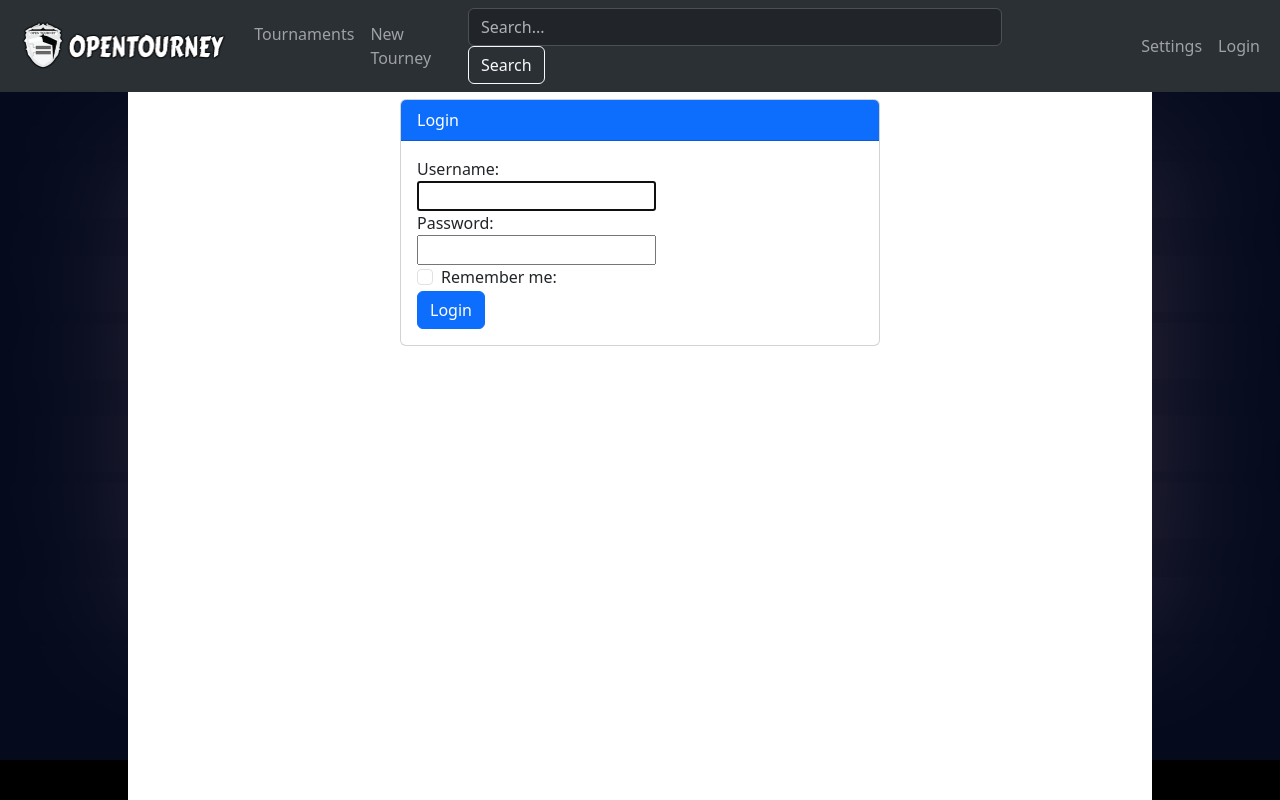
After one commit to Dylan-Shakespear/OpenTourney, a Django app: page /login/ in a window 1280 px wide. The commit adds this page. Run offline with Django 4.2, Linux system fonts and the light colour scheme.

Commit message:
Added basic login/logout/register

```diff
--- a/OpenTourney/OpenTourney/urls.py
+++ b/OpenTourney/OpenTourney/urls.py
@@ -15,7 +15,9 @@ Including another URLconf
 """
 from django.contrib import admin
 from django.urls import path
+from django.contrib.auth import views as auth_views
 from Tournament import views as tournament_views
+from Tournament import forms as tournament_forms
 
 urlpatterns = [
     path('admin/', admin.site.urls),
@@ -25,4 +27,8 @@ urlpatterns = [
     path('tourney/tournaments', tournament_views.tourney_listings, name="listings"),
     path('tourney/edit_match/<int:match_not_unique_id>/<int:tourney_id>', tournament_views.edit_match, name="editmatch"),
     path('tourney/delete_tourney/<int:tourney_id>', tournament_views.delete_tourney, name="delete_tourney"),
+    path('accounts/profile/', tournament_views.profile, name="profile"),
+    path('login/', auth_views.LoginView.as_view(template_name='login.html', form_class=tournament_forms.CustomLoginForm), name='login'),
+    path('logout/', auth_views.LogoutView.as_view(template_name='logout.html'), name='logout'),
+    path('register/', tournament_views.register, name='register'),
 ]
--- /dev/null
+++ b/OpenTourney/Tournament/forms.py
@@ -0,0 +1,15 @@
+from django import forms
+from django.contrib.auth.forms import AuthenticationForm
+
+
+class CustomLoginForm(AuthenticationForm):
+    remember_me = forms.BooleanField(required=False)
+
+    def __init__(self, *args, **kwargs):
+        super(CustomLoginForm, self).__init__(*args, **kwargs)
+        self.fields['remember_me'].widget.attrs.update({'class': 'form-check-input'})
+
+    def get_user(self):
+        user = super(CustomLoginForm, self).get_user()
+        user.remember_me = self.cleaned_data.get('remember_me')
+        return user
--- a/OpenTourney/Tournament/templates/base.html
+++ b/OpenTourney/Tournament/templates/base.html
@@ -42,9 +42,15 @@
                 <li class="nav-item">
                     <a class="nav-link page-animation" href="#">Settings</a>
                 </li>
+                {% if user.is_authenticated %}
                 <li class="nav-item">
-                    <a class="nav-link page-animation" href="#">Account</a>
+                    <a class="nav-link page-animation" href="{% url 'profile' %}">{{ user.username }}</a>
                 </li>
+                {% else %}
+                <li class="nav-item">
+                    <a class="nav-link page-animation" href="{% url 'login' %}">Login</a>
+                </li>
+                {% endif %}
             </ul>
         </div>
     </div>
--- /dev/null
+++ b/OpenTourney/Tournament/templates/login.html
@@ -0,0 +1,31 @@
+{% extends "base.html" %} {% block body %}
+<div class="row justify-content-center mt-4">
+    <div class="col-md-6">
+        <div class="card">
+            <div class="card-header bg-primary text-white">Login</div>
+            <div class="card-body">
+                <form method="post">
+                    {% csrf_token %}
+                    <div class="form-group">
+                        {{ form.username.label_tag }}
+                        <div class="input-group">
+                            {{ form.username }}
+                        </div>
+                    </div>
+                    <div class="form-group">
+                        {{ form.password.label_tag }}
+                        <div class="input-group">
+                            {{ form.password }}
+                        </div>
+                    </div>
+                    <div class="form-group form-check">
+                        {{ form.remember_me }}
+                        {{ form.remember_me.label_tag }}
+                    </div>
+                    <button type="submit" class="btn btn-primary">Login</button>
+                </form>
+            </div>
+        </div>
+    </div>
+</div>
+{% endblock %}
--- /dev/null
+++ b/OpenTourney/Tournament/templates/logout.html
@@ -0,0 +1,4 @@
+{% extends "base.html" %} {% block body %}
+    <h2>Logout</h2>
+    <p>You have been logged out.</p>
+{% endblock %}
```
Also changed, not shown: OpenTourney/Tournament/templates/Tournament/home.html (+6 -1 lines), OpenTourney/Tournament/templates/Tournament/profile.html (added, +14 -0 lines), OpenTourney/Tournament/templates/register.html (added, +16 -0 lines), OpenTourney/Tournament/views.py (+21 -1 lines).
